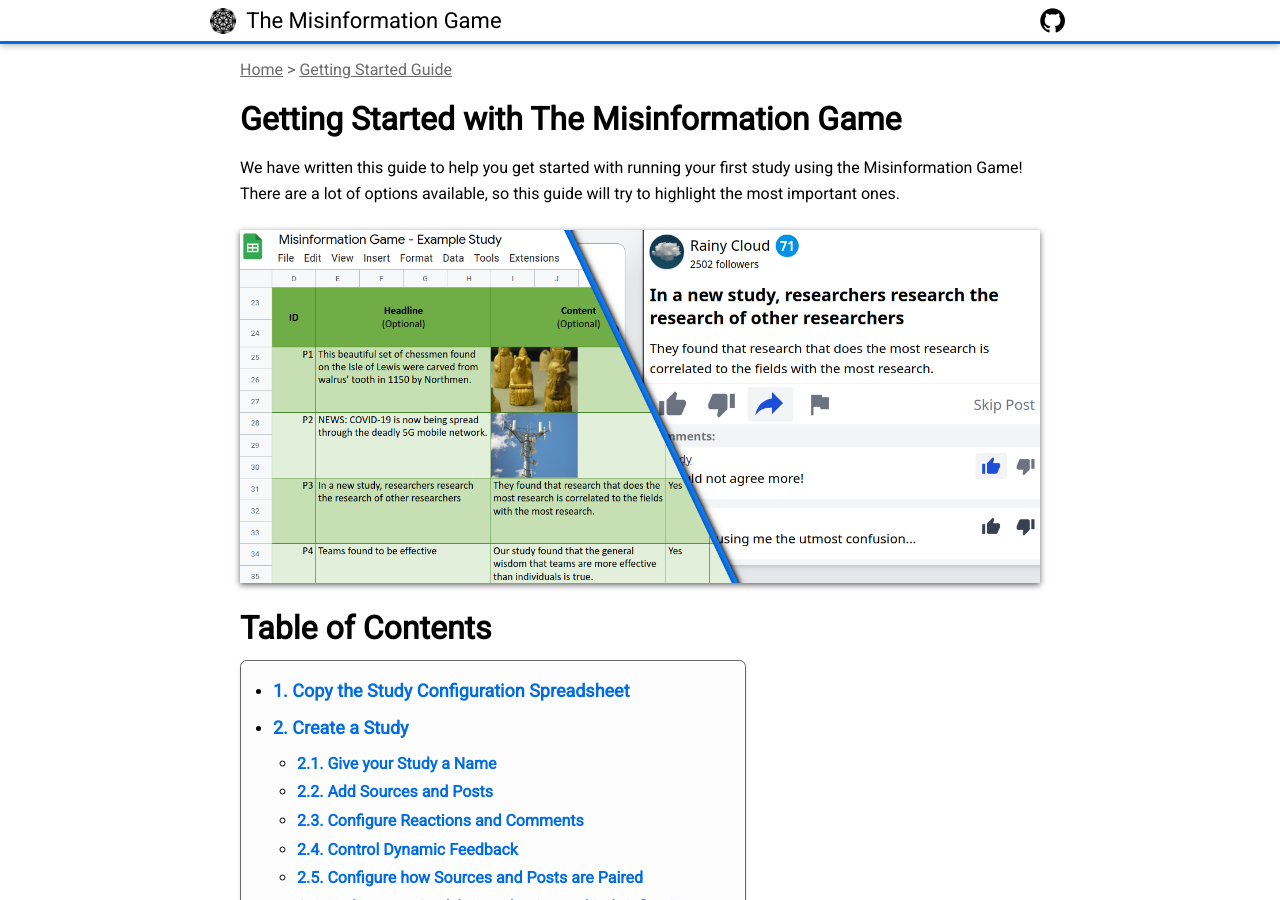
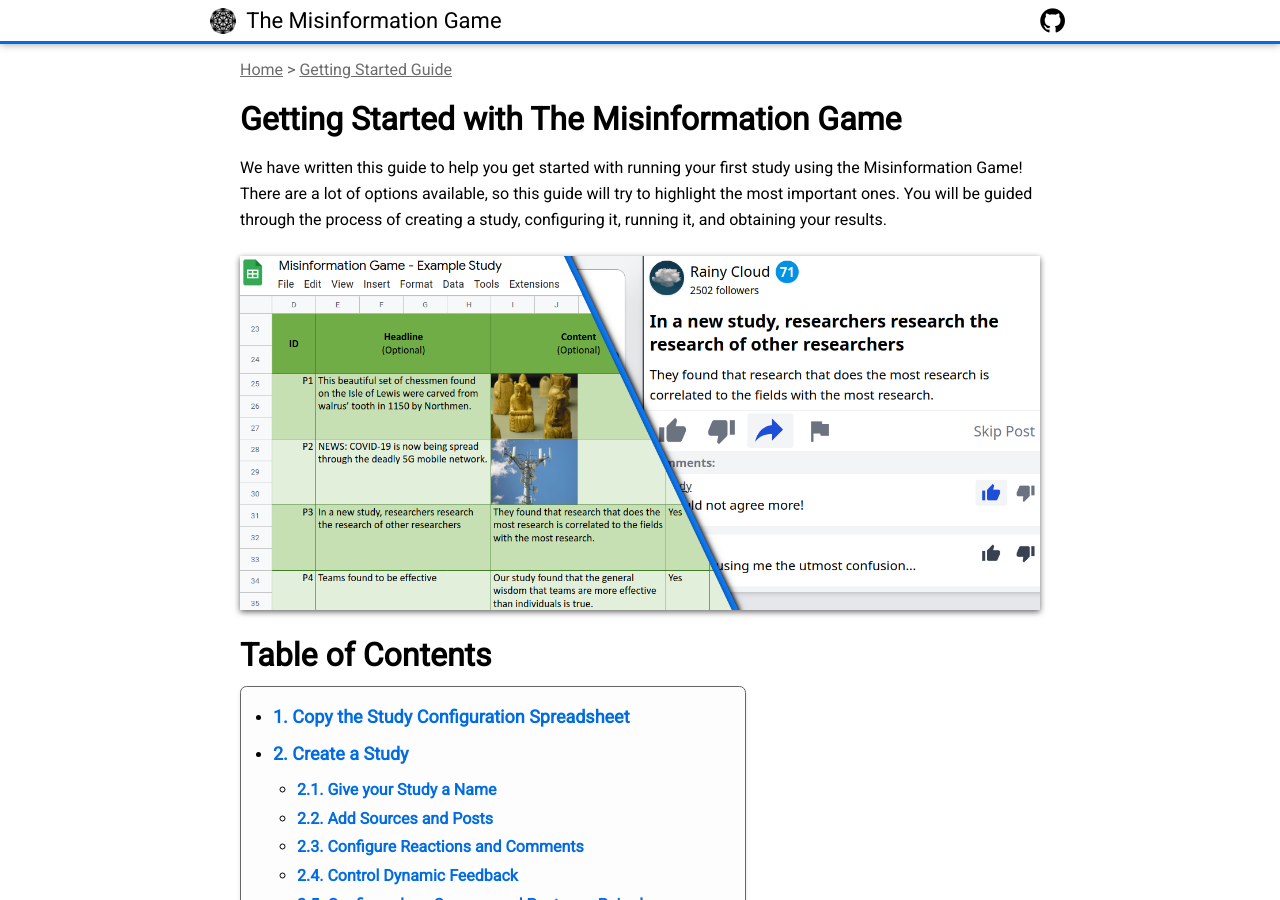
Before and after one commit to beekewardin/themisinformationgame.github.io, a Jekyll site: the page built from GettingStarted.md, in a window 1280 px wide and 900 px high. Built offline with Jekyll 4.4.1, drawn with Linux system fonts in a browser that asks for light colours; nearby versions of some CDN libraries; our own code applies the rules of GitHub Pages for plain Markdown files.

Commit message:
Add a sentence describing the getting started guide in its intro

```diff
--- a/GettingStarted.md
+++ b/GettingStarted.md
@@ -10,7 +10,9 @@
 We have written this guide to help you get started with running
 your first study using the Misinformation Game! There are a lot
 of options available, so this guide will try to highlight the
-most important ones.
+most important ones. You will be guided through the process of
+creating a study, configuring it, running it, and obtaining
+your results.
 
 <figure id="header-image">
     <img src="diagrams/getting-started-header.png" height="614" alt="Screenshot of the configuration spreadsheet and the user interface within a game." />
```
